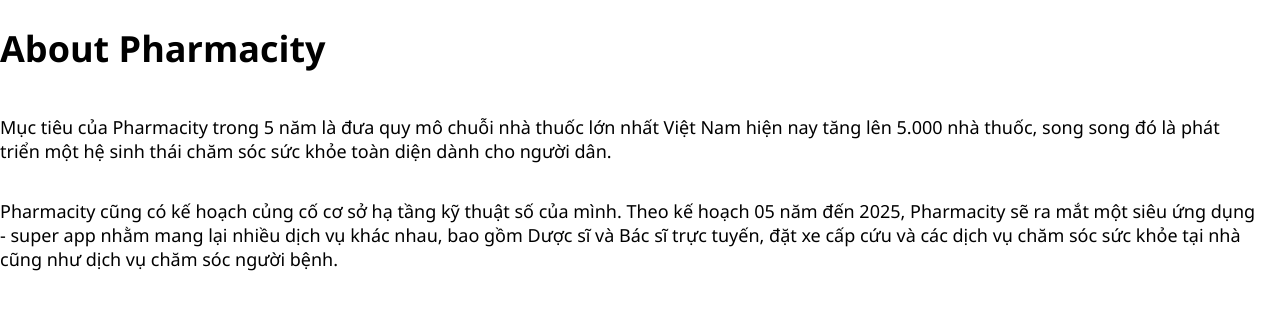
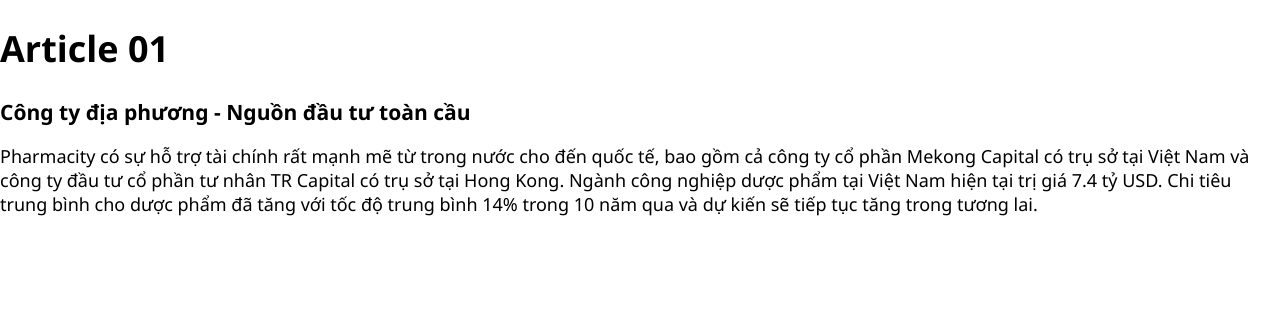
Before and after one commit to work-henry-smith/pharmacity, a React (Create React App) app: page /article-one in a window 1280 px wide. Shown: the top 310 px of the page. Built offline with nearby package versions, Linux system fonts and the light colour scheme.

Commit message:
debug the semantic error of article-one

```diff
--- a/src/App.js
+++ b/src/App.js
@@ -3,7 +3,7 @@ import HomePage from './pages/Homepage';
 import {BrowserRouter as Router,Routes,Route} from 'react-router-dom';
 import AboutPage from './pages/AboutPage';
 import ArticlesList from './pages/ArticlesList';
-import ArticlePage from './pages/AboutPage';
+import ArticlePage from './pages/ArticlePage';
 
 function App() {
   return (
@@ -11,9 +11,9 @@ function App() {
       <div className="App">
         <Routes>
           <Route index element={<HomePage />} />
-          <Route path='/about' element={<AboutPage />} />
-          <Route path='/articles-list' element={<ArticlesList />} />
-          <Route path='/article-one' element={<ArticlePage />} />
+          <Route path='about' element={<AboutPage />} />
+          <Route path='articles-list' element={<ArticlesList />} />
+          <Route path='article-one' element={<ArticlePage />} />
         </Routes>
       </div>
     </Router>
```
